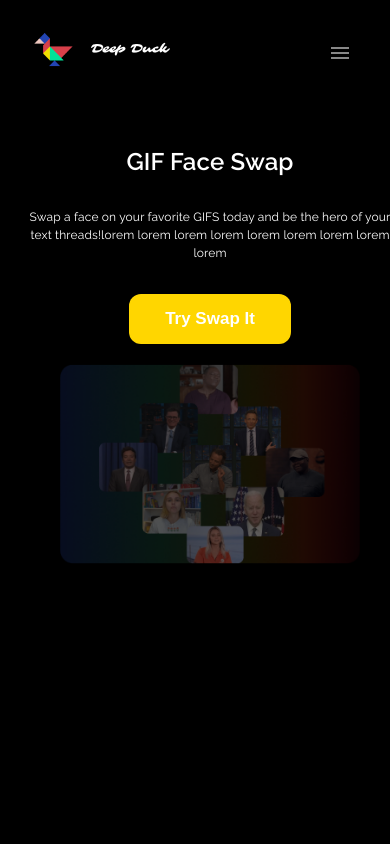
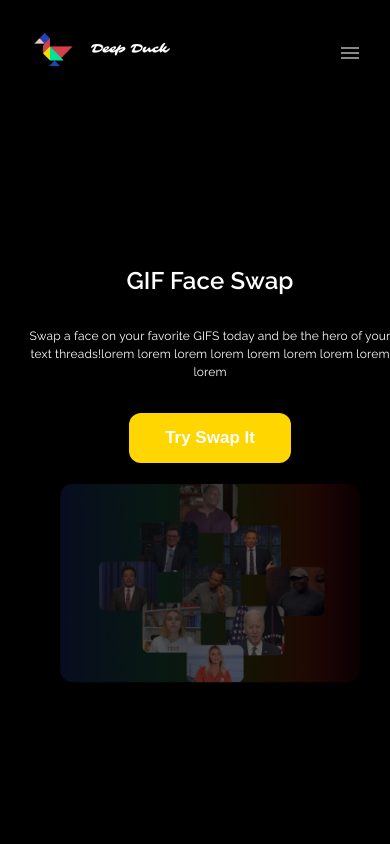
Before and after one commit to Rameeshakhan/DeepDuck, a React (Vite) app: page /gifswap in a window 390 px wide. Shown: the top 844 px of the page. Built offline with nearby package versions, Linux system fonts and the light colour scheme.

Commit message:
Modified

```diff
--- a/src/assets/css/res.module.css
+++ b/src/assets/css/res.module.css
@@ -214,6 +214,9 @@
   display: flex;
   flex-direction: column;
   /* justify-content: center */
+  overflow-x: hidden;
+  padding: 0px;
+  width: 100%;
 }
 
 
@@ -225,10 +228,11 @@
   color: white;
   display: flex;
   flex-direction: column;
-  width: auto;
+  height: 100vh;
   width: 500px;
   font-family: Raleway;
-  margin: 6%
+  margin: 6%;
+  justify-content: center;
 }
 
 @media screen and (max-width: 800px) {
@@ -412,11 +416,11 @@
     background-size: cover;
     background-position: center;
     background-color: black;
-    padding: 10px;
-    /* margin: 10px; */
+    padding: 10px 0px 10px 10px;
+    margin: 0px;
     width: 100vw;
     background-image: none;
-    overflow-x: hidden;
+    overflow-x: hidden !important;
   }
 
   .gifMainSectionPicture {
--- a/src/pages/videoSwap/VideoSwap.jsx
+++ b/src/pages/videoSwap/VideoSwap.jsx
@@ -20,11 +20,9 @@ const VideoSwap = () => {
                     backgroundSize: 'cover',
                     backgroundPosition: 'center',
                     display: "flex",
-                    // justifyContent: "center",
                     flexDirection:"column"
 
 
-                    // height: "100%" // Add this line
                 }}>
                      <Navbar
                     deepDuckImage={deepDuck}
@@ -36,7 +34,7 @@ const VideoSwap = () => {
                         flexDirection: "column",
                         alignItems: "center",
                         justifyContent: "center",
-                        marginTop: "10%"
+                        marginTop: "15%"
                     }}>
                         <h1 style={{
                             color: "white",
```
